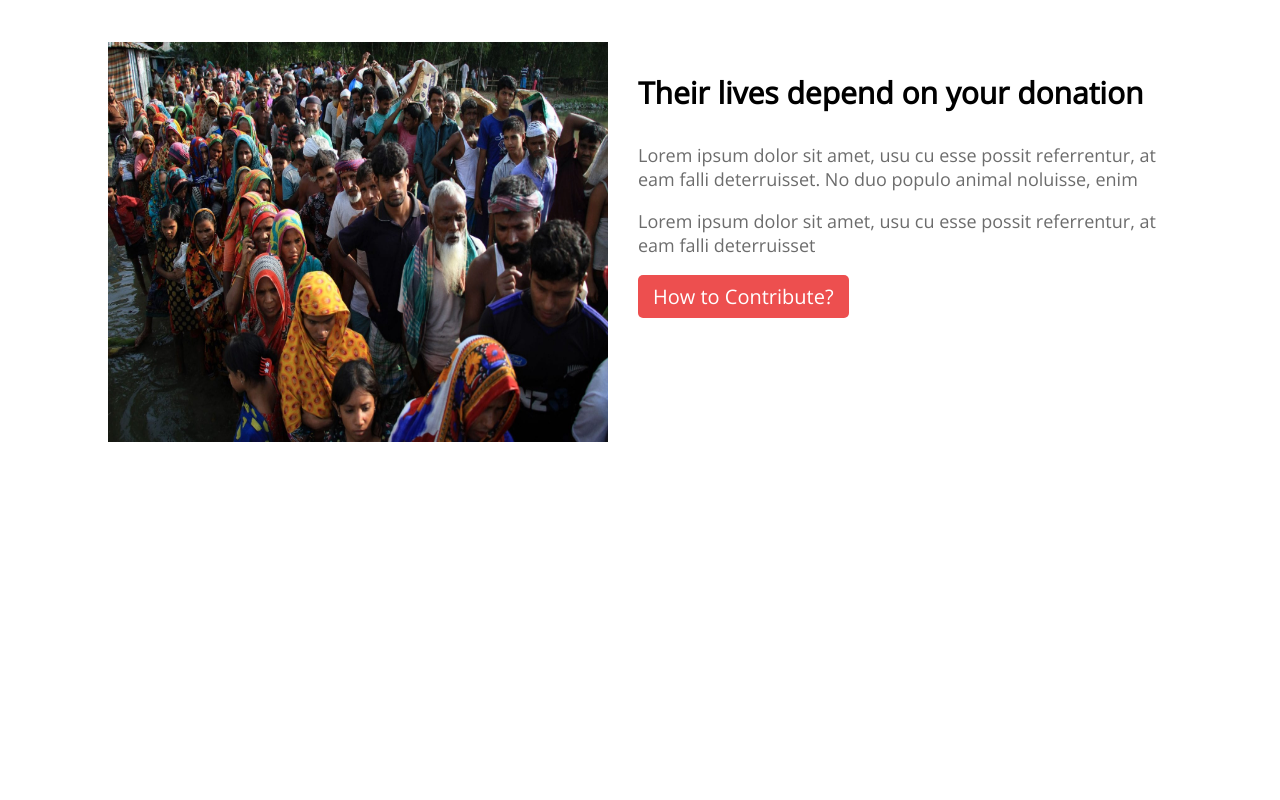
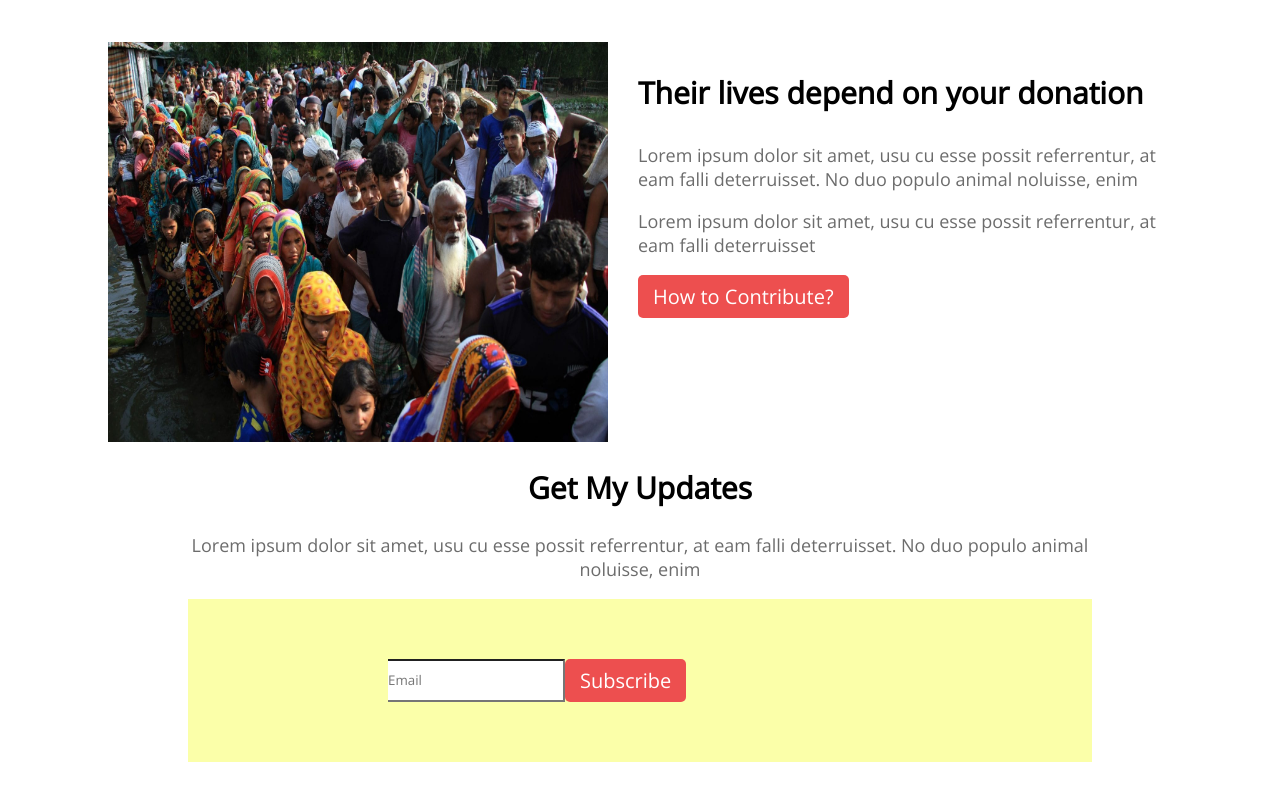
Before and after one commit to Siam-WD/donate, a plain HTML site: page index.html in a window 1280 px wide. Shown: the part 1986-2786 px from the top of the page. Before the commit the page ends 2536 px from the top, so only its background shows below. Drawn offline with nearby package versions, Linux system fonts and the light colour scheme.

Commit message:
contact code generat but not well

```diff
--- a/index.html
+++ b/index.html
@@ -103,6 +103,15 @@
             </div>
 
         </section>
+        <section class="contact-container">
+            <h2 class="title">Get My Updates</h2>
+            <p class="description">Lorem ipsum dolor sit amet, usu cu esse possit referrentur, at eam falli
+                deterruisset. No duo populo animal noluisse, enim</p>
+                <div class="contact-email">
+                    <input id="email-box" type="email" placeholder="Email">
+                    <button class="btn-primary">Subscribe</button>
+                </div>
+        </section>
     </main>
     <footer>
 
--- a/styles/style.css
+++ b/styles/style.css
@@ -129,3 +129,21 @@ main{
     gap: 30px;
     margin-top: 80px;
 }
+/* contact container section   */
+.contact-container{
+    margin-top: 90px;
+    margin: 0 80px;
+}
+.contact-container .title, .contact-container  .description{
+    text-align: center;
+}
+.contact-email{
+    border-style: none;
+    background-color:rgb(251, 255, 169) ;
+    padding: 60px 300px 60px 200px;
+    display: flex;
+}
+#email-box{
+    border-left: 0;
+    color: #ed4f4f;
+}
```
